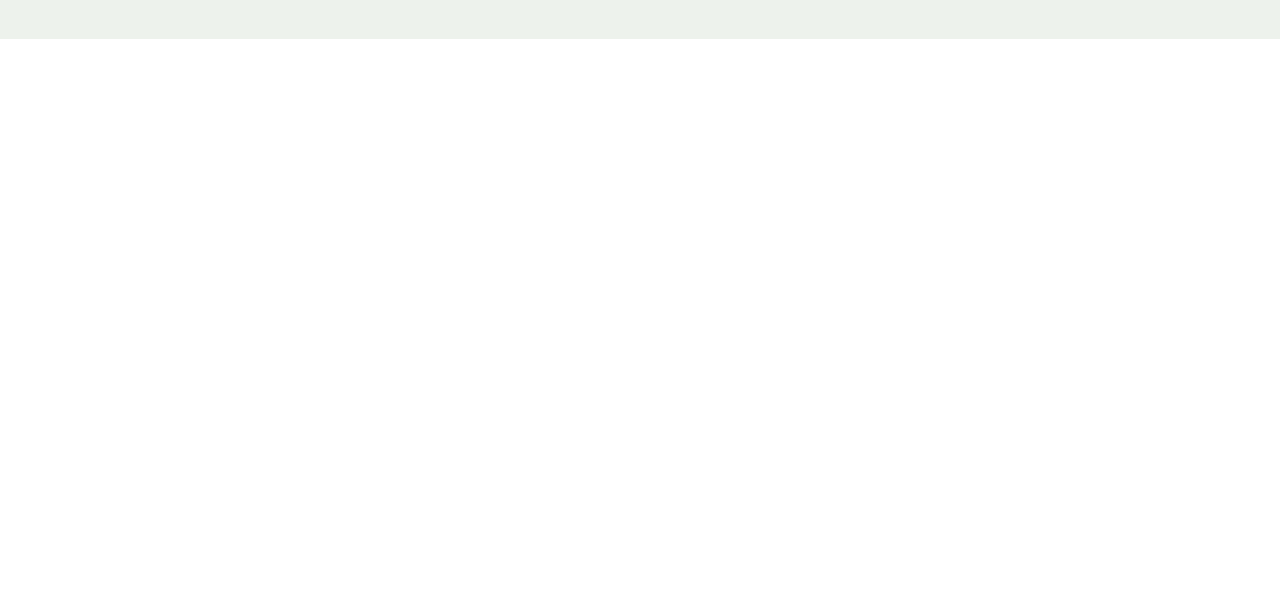
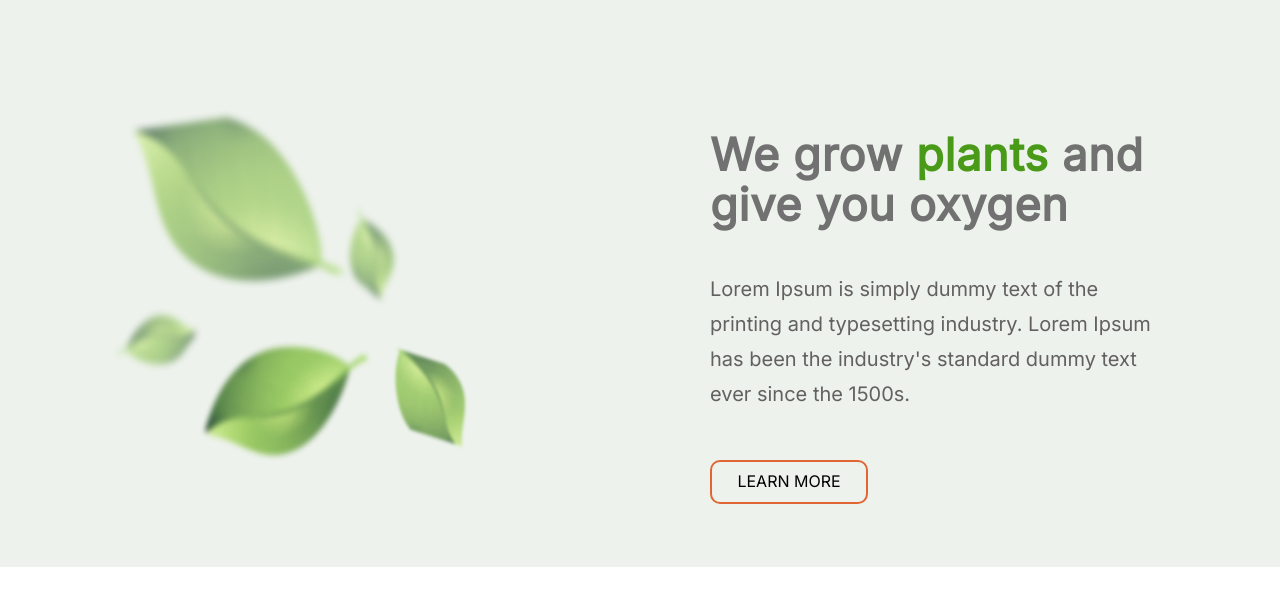
Before and after one commit to yana-khoruzha/plants, a plain HTML site: page plants/index.html in a window 1280 px wide. Shown: the part 102-708 px from the top of the page. Drawn offline with Linux system fonts and the light colour scheme; a web font is replaced by a local one.

Commit message:
feat: add welcome section

```diff
--- a/plants/index.html
+++ b/plants/index.html
@@ -4,6 +4,7 @@
     <meta charset="UTF-8">
     <meta http-equiv="X-UA-Compatible" content="IE=edge">
     <meta name="viewport" content="width=device-width, initial-scale=1.0">
+    <link rel="stylesheet" href="normalize.css">
     <link rel="stylesheet" href="styles.css">
     <link rel="stylesheet" href="https://fonts.googleapis.com/css2?family=Inika&family=Inter">
     <title>Plants</title>
@@ -28,7 +29,20 @@
             </div>
         </header>
         <main>
-            <section></section>
+            <div class="welcome-container">
+                <section class="welcome-section">
+                    <div class="leafs">
+                        <img src="img/leafs.png" alt="leafs" width="448.8" height="407.36">
+                    </div>
+                    <div class="welcome-text">
+                        <h1>We grow <span>plants</span> and give you oxygen</h1>
+                        <p>Lorem Ipsum is simply dummy text of the printing and typesetting industry. Lorem Ipsum has been the industry's standard
+                        dummy text ever since the 1500s.</p>
+                        <button><a href="#" class="learn-more">Learn more</a></button>
+                    </div>
+            </div>
+
+            </section>
             <section></section>
             <section></section>
             <section></section>
--- /dev/null
+++ b/plants/normalize.css
@@ -0,0 +1,73 @@
+*,
+*::before,
+*::after {
+  box-sizing: border-box;
+}
+
+
+ul[class],
+ol[class] {
+  padding: 0;
+}
+
+
+body,
+h1,
+h2,
+h3,
+h4,
+p,
+ul[class],
+ol[class],
+li,
+figure,
+figcaption,
+blockquote,
+dl,
+dd {
+  margin: 0;
+}
+
+
+body {
+  min-height: 100vh;
+  scroll-behavior: smooth;
+  text-rendering: optimizeSpeed;
+  line-height: 1.5;
+}
+
+
+ul[class],
+ol[class] {
+  list-style: none;
+}
+
+
+a:not([class]) {
+  text-decoration-skip-ink: auto;
+}
+
+img {
+  max-width: 100%;
+  display: block;
+}
+
+article > * + * {
+  margin-top: 1em;
+}
+
+input,
+button,
+textarea,
+select {
+  font: inherit;
+}
+
+@media (prefers-reduced-motion: reduce) {
+  * {
+    animation-duration: 0.01ms !important;
+    animation-iteration-count: 1 !important;
+    transition-duration: 0.01ms !important;
+    scroll-behavior: auto !important;
+  }
+}
--- a/plants/styles.css
+++ b/plants/styles.css
@@ -1,81 +1,3 @@
-*,
-*::before,
-*::after {
-  box-sizing: border-box;
-}
-
-/* Убираем внутренние отступы */
-ul[class],
-ol[class] {
-  padding: 0;
-}
-
-/* Убираем внешние отступы */
-body,
-h1,
-h2,
-h3,
-h4,
-p,
-ul[class],
-ol[class],
-li,
-figure,
-figcaption,
-blockquote,
-dl,
-dd {
-  margin: 0;
-}
-
-/* Выставляем основные настройки по-умолчанию для body */
-body {
-  min-height: 100vh;
-  scroll-behavior: smooth;
-  text-rendering: optimizeSpeed;
-  line-height: 1.5;
-}
-
-/* Удаляем стандартную стилизацию для всех ul и il, у которых есть атрибут class*/
-ul[class],
-ol[class] {
-  list-style: none;
-}
-
-/* Элементы a, у которых нет класса, сбрасываем до дефолтных стилей */
-a:not([class]) {
-  text-decoration-skip-ink: auto;
-}
-
-/* Упрощаем работу с изображениями */
-img {
-  max-width: 100%;
-  display: block;
-}
-
-/* Указываем понятную периодичность в потоке данных у article*/
-article > * + * {
-  margin-top: 1em;
-}
-
-/* Наследуем шрифты для инпутов и кнопок */
-input,
-button,
-textarea,
-select {
-  font: inherit;
-}
-
-/* Удаляем все анимации и переходы для людей, которые предпочитай их не использовать */
-@media (prefers-reduced-motion: reduce) {
-  * {
-    animation-duration: 0.01ms !important;
-    animation-iteration-count: 1 !important;
-    transition-duration: 0.01ms !important;
-    scroll-behavior: auto !important;
-  }
-}
-
 .wrapper {
     max-width: 1440px;
     margin: 0 auto;
@@ -84,6 +6,7 @@ select {
 header {
     background: #EDF2EC;
     padding: 42px 109px 42px 111px;
+    height: 134px;
 }
 .navbar {
     display: flex;
@@ -127,3 +50,57 @@ header {
   font-weight: 400;
   font-size: 16px;
 }
+
+.welcome-container {
+  padding: 62px 109px 62.64px 109px;
+  background: #EDF2EC;
+}
+
+.welcome-section {
+  display: flex;
+}
+
+.welcome-text h1 {
+  font-family: 'Inter';
+  font-weight: 700;
+  font-size: 45px;
+  line-height: 50px;
+  font-style: normal;
+  color: #717171;
+  margin-bottom: 42px;
+  letter-spacing: 0.70px;
+}
+.welcome-text span {
+  color: #499A18;
+}
+.welcome-text {
+  margin: 36px 0 0 224.2px;
+  width: 549px;
+}
+.welcome-text p {
+  font-family: 'Inter';
+  font-style: normal;
+  font-weight: 400;
+  font-size: 20px;
+  line-height: 35px;
+  color: #636060;
+  margin-bottom: 48px;
+}
+.welcome-text button {
+  border: 2px solid #E06733;
+  border-radius: 10px;
+  width: 158px;
+  height: 44px;
+  background: #EDF2EC;
+}
+
+.welcome-text button a {
+  font-family: 'Inter';
+  font-weight: 400;
+  font-size: 16px;
+  line-height: 20px;
+  text-decoration: none;
+  color: #000000;
+  text-transform:uppercase;
+  text-align: center;
+}
```
Also changed, not shown: plants/img/leafs.png (added).
